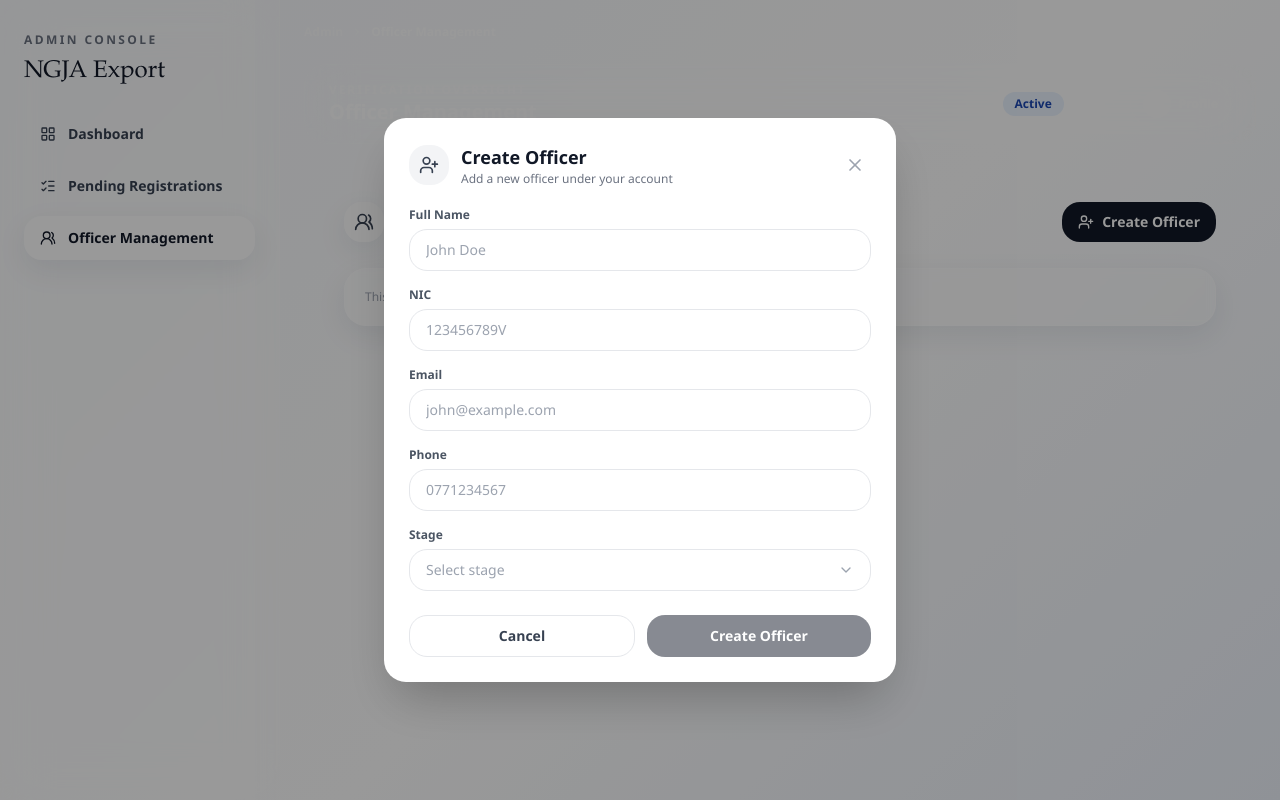
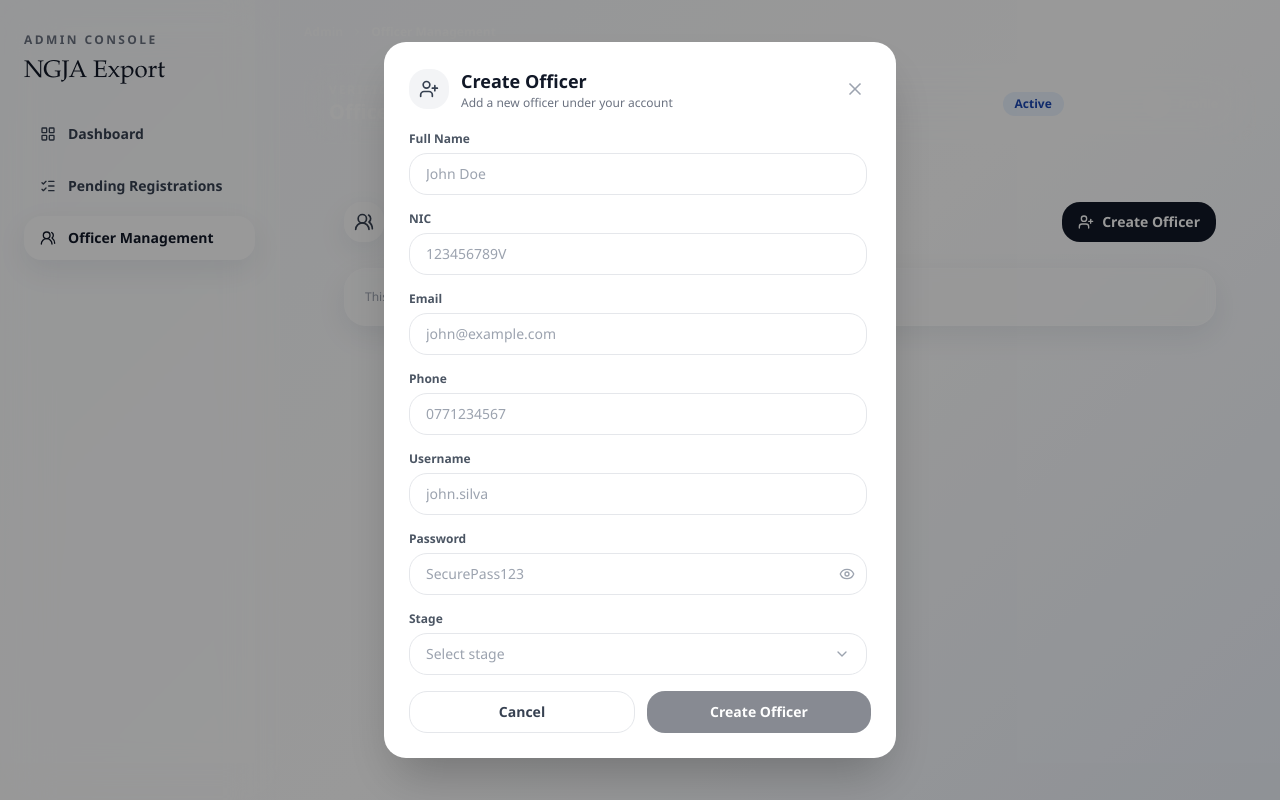
Before and after one commit to NGJA2-0/Invoice-Frontend, a React (Vite) app: page /admin/create-officer in a window 1280 px wide. Both pictures are taken after a click on the button "Create Officer". Built offline with nearby package versions, Linux system fonts and the light colour scheme; a web font is replaced by a local one.

Commit message:
added user name and password for the officer creation

```diff
--- a/src/pages/admin/CreateOfficer.jsx
+++ b/src/pages/admin/CreateOfficer.jsx
@@ -7,6 +7,8 @@ import {
   Pencil,
   Trash2,
   Users2,
+  Eye,
+  EyeOff,
 } from 'lucide-react'
 import { officerApi } from '../../services/officerApi'
 import { useApp } from '../../context/AppContext'
@@ -37,6 +39,10 @@ function OfficerFormModal({
   const [stage, setStage] = useState(officer?.stage || null)
   const [stageOpen, setStageOpen] = useState(false)
 
+  const [username, setUsername] = useState(officer?.username || '')
+  const [password, setPassword] = useState('')
+  const [showPassword, setShowPassword] = useState(false)
+
   const initialAdmin = officer
     ? admins.find((a) => a.id === officer.adminId) || null
     : null
@@ -57,6 +63,8 @@ function OfficerFormModal({
     phone.trim() &&
     stage &&
     resolvedAdminId &&
+    username.trim() &&
+    password.trim() &&
     !submitting
 
   const handleSubmit = async () => {
@@ -71,6 +79,8 @@ function OfficerFormModal({
         phone,
         stage,
         adminId: resolvedAdminId,
+        username,
+        password,
       }
       if (mode === 'create') {
         await officerApi.create({
@@ -97,8 +107,8 @@ function OfficerFormModal({
 
   return (
     <div className="fixed inset-0 z-[100] flex items-center justify-center bg-black/40 p-4">
-      <div className="w-full max-w-lg rounded-2xl border border-white/40 bg-white p-6 shadow-2xl">
-        <div className="mb-5 flex items-center justify-between">
+      <div className="flex max-h-[90vh] w-full max-w-lg flex-col rounded-2xl border border-white/40 bg-white p-6 shadow-2xl">
+        <div className="mb-5 flex shrink-0 items-center justify-between">
           <div className="flex items-center gap-3">
             <div className="flex h-10 w-10 items-center justify-center rounded-xl bg-gray-100">
               <UserPlus className="h-5 w-5 text-gray-700" />
@@ -122,7 +132,7 @@ function OfficerFormModal({
           </button>
         </div>
 
-        <div className="flex flex-col gap-4">
+        <div className="flex flex-col gap-4 overflow-y-auto pr-1">
           <div>
             <label className="mb-1.5 block text-xs font-semibold text-gray-600">Full Name</label>
             <input
@@ -162,6 +172,37 @@ function OfficerFormModal({
               value={phone}
               onChange={(e) => setPhone(e.target.value)}
             />
+          </div>
+
+          <div>
+            <label className="mb-1.5 block text-xs font-semibold text-gray-600">Username</label>
+            <input
+              className="w-full rounded-xl border border-gray-200 bg-white px-4 py-2.5 text-sm text-gray-900 outline-none focus:ring-2 focus:ring-gray-900/20"
+              placeholder="john.silva"
+              value={username}
+              onChange={(e) => setUsername(e.target.value)}
+            />
+          </div>
+
+          <div>
+            <label className="mb-1.5 block text-xs font-semibold text-gray-600">Password</label>
+            <div className="relative">
+              <input
+                type={showPassword ? 'text' : 'password'}
+                className="w-full rounded-xl border border-gray-200 bg-white px-4 py-2.5 pr-11 text-sm text-gray-900 outline-none focus:ring-2 focus:ring-gray-900/20"
+                placeholder="SecurePass123"
+                value={password}
+                onChange={(e) => setPassword(e.target.value)}
+              />
+              <button
+                type="button"
+                onClick={() => setShowPassword((s) => !s)}
+                className="absolute right-3 top-1/2 -translate-y-1/2 text-gray-400 hover:text-gray-700"
+                title={showPassword ? 'Hide password' : 'Show password'}
+              >
+                {showPassword ? <EyeOff className="h-4 w-4" /> : <Eye className="h-4 w-4" />}
+              </button>
+            </div>
           </div>
 
           {/* Stage dropdown */}
@@ -232,8 +273,9 @@ function OfficerFormModal({
           )}
 
           {error && <p className="text-xs font-medium text-red-500">{error}</p>}
+        </div>
 
-          <div className="mt-2 flex gap-3">
+        <div className="mt-4 flex shrink-0 gap-3">
           <button
             onClick={onClose}
             className="flex-1 rounded-xl border border-gray-200 px-4 py-2.5 text-sm font-semibold text-gray-700 transition hover:bg-gray-50"
@@ -249,7 +291,6 @@ function OfficerFormModal({
               ? mode === 'create' ? 'Creating…' : 'Saving…'
               : mode === 'create' ? 'Create Officer' : 'Save Changes'}
           </button>
-          </div>
         </div>
       </div>
     </div>
```
Lines whose indentation alone changed are shown as unchanged.
